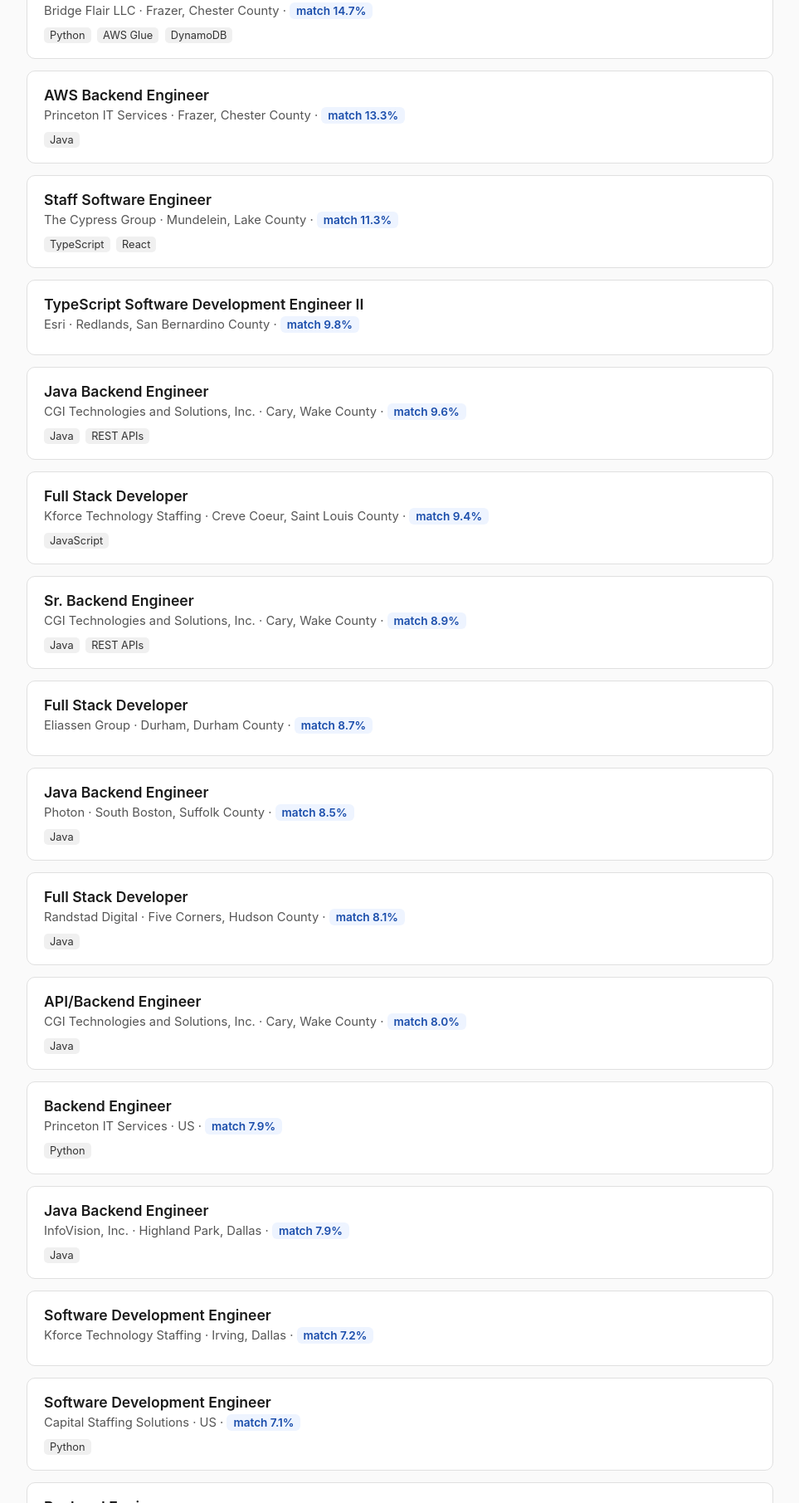
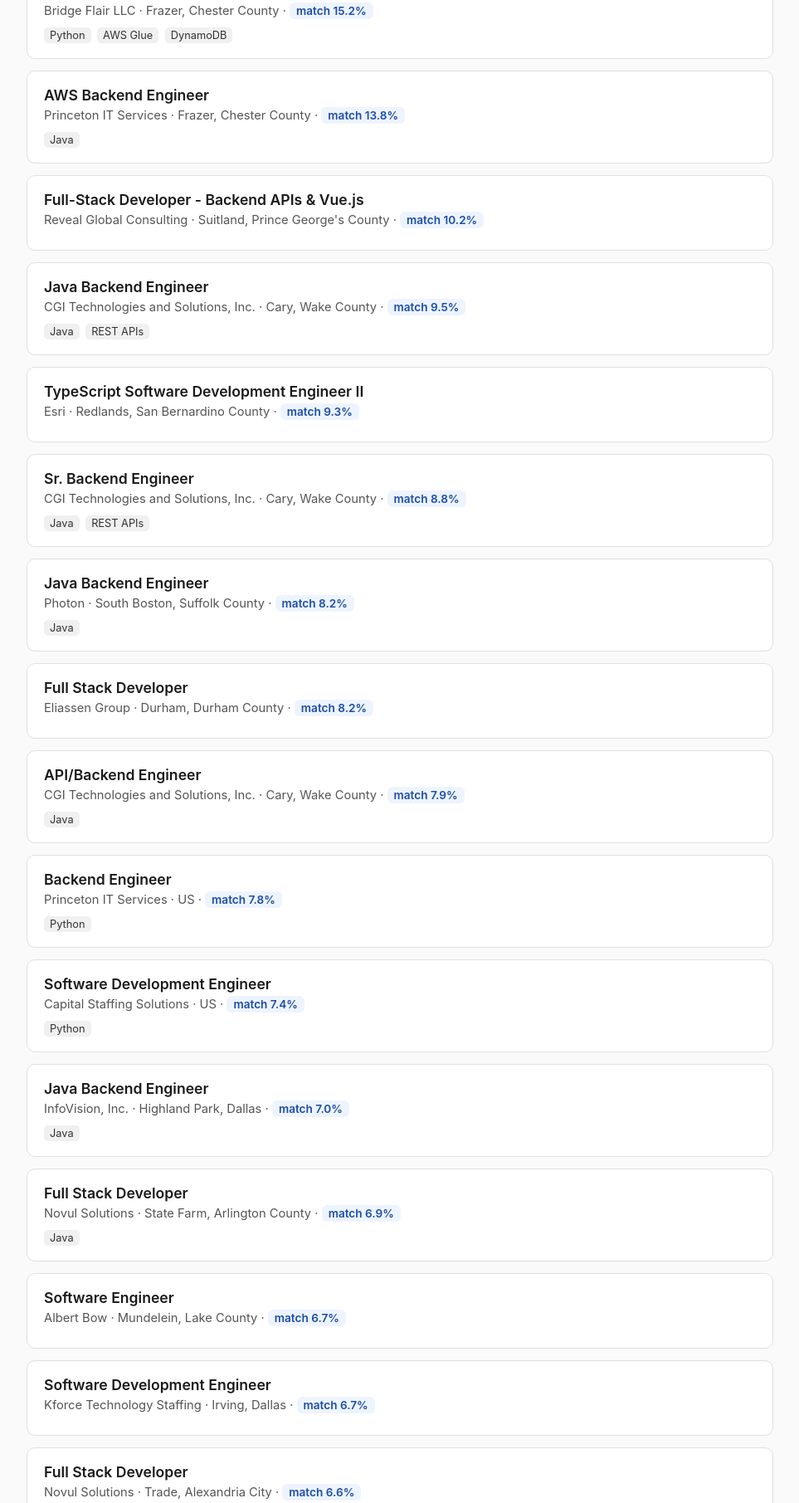
Before and after one commit to philipIsmail/job-matcher, a plain HTML site: page docs/index.html in a window 1280 px wide. Shown: the part 159-1970 px from the top of the page at 83% size, without its empty margins (158-1121 px from the left). Drawn offline with Linux system fonts and the light colour scheme.

Commit message:
Update daily job matches

```diff
--- a/docs/index.html
+++ b/docs/index.html
@@ -25,14 +25,14 @@
 </head>
 <body>
   <h1>Daily Job Matches</h1>
-  <div class="updated">Last updated: 2026-11-13 19:10 UTC · 20 jobs ranked</div>
+  <div class="updated">Last updated: 2026-11-14 17:37 UTC · 20 jobs ranked</div>
 
 
 
     <div class="job">
-      <div class="job-title"><a href="https://www.adzuna.com/land/ad/5959520998?se=Pmeq05Xf8RG3UKJUaLg__w&utm_medium=api&utm_source=84fd4a8d&v=FE263D14982D1A70D611EC78BBD1A90012D23CDF" target="_blank">Python Backend Engineer (W2)</a></div>
+      <div class="job-title"><a href="https://www.adzuna.com/land/ad/5959520998?se=rjywIFLg8RG3UKJUaLg__w&utm_medium=api&utm_source=84fd4a8d&v=FE263D14982D1A70D611EC78BBD1A90012D23CDF" target="_blank">Python Backend Engineer (W2)</a></div>
       <div class="job-meta">Bridge Flair LLC &middot; Frazer, Chester County
-        &middot; <span class="score">match 14.7%</span>
+        &middot; <span class="score">match 15.2%</span>
       </div>
 
       <div class="skills">
@@ -48,9 +48,9 @@
     </div>
 
     <div class="job">
-      <div class="job-title"><a href="https://www.adzuna.com/land/ad/5814187240?se=Pmeq05Xf8RG3UKJUaLg__w&utm_medium=api&utm_source=84fd4a8d&v=B8CA06CE8DC19DD6E4B54C3450FA5D1CDCCC4E3E" target="_blank">AWS Backend Engineer</a></div>
+      <div class="job-title"><a href="https://www.adzuna.com/land/ad/5814187240?se=rjywIFLg8RG3UKJUaLg__w&utm_medium=api&utm_source=84fd4a8d&v=B8CA06CE8DC19DD6E4B54C3450FA5D1CDCCC4E3E" target="_blank">AWS Backend Engineer</a></div>
       <div class="job-meta">Princeton IT Services &middot; Frazer, Chester County
-        &middot; <span class="score">match 13.3%</span>
+        &middot; <span class="score">match 13.8%</span>
       </div>
 
       <div class="skills">
@@ -62,33 +62,17 @@
     </div>
 
     <div class="job">
-      <div class="job-title"><a href="https://www.adzuna.com/land/ad/5962926896?se=HhaHzJXf8RGNl561rfNY_A&utm_medium=api&utm_source=84fd4a8d&v=2AB64AF565CD03EB6DA1B76AA3B59E6049D7AEB4" target="_blank">Staff Software Engineer</a></div>
-      <div class="job-meta">The Cypress Group &middot; Mundelein, Lake County
-        &middot; <span class="score">match 11.3%</span>
-      </div>
-
-      <div class="skills">
-
-        <span class="skill-tag">TypeScript</span>
-
-        <span class="skill-tag">React</span>
-
+      <div class="job-title"><a href="https://www.adzuna.com/land/ad/5965630121?se=csbHH1Lg8RGDtoxXJCvQRQ&utm_medium=api&utm_source=84fd4a8d&v=8C33281204CD487501CE61D3AE5425C75EC406C8" target="_blank">Full-Stack Developer - Backend APIs & Vue.js</a></div>
+      <div class="job-meta">Reveal Global Consulting &middot; Suitland, Prince George's County
+        &middot; <span class="score">match 10.2%</span>
       </div>
 
     </div>
 
     <div class="job">
-      <div class="job-title"><a href="https://www.adzuna.com/land/ad/5948636230?se=LFyzzpXf8RG3UKJUaLg__w&utm_medium=api&utm_source=84fd4a8d&v=4556A53A821A257671522504C160A331535F3EEB" target="_blank">TypeScript Software Development Engineer II</a></div>
-      <div class="job-meta">Esri &middot; Redlands, San Bernardino County
-        &middot; <span class="score">match 9.8%</span>
-      </div>
-
-    </div>
-
-    <div class="job">
-      <div class="job-title"><a href="https://www.adzuna.com/land/ad/5954381910?se=Pmeq05Xf8RG3UKJUaLg__w&utm_medium=api&utm_source=84fd4a8d&v=D29D4120D9FE2CFC1778401F64E52CBB7E42C690" target="_blank">Java Backend Engineer</a></div>
+      <div class="job-title"><a href="https://www.adzuna.com/land/ad/5954381910?se=rjywIFLg8RG3UKJUaLg__w&utm_medium=api&utm_source=84fd4a8d&v=D29D4120D9FE2CFC1778401F64E52CBB7E42C690" target="_blank">Java Backend Engineer</a></div>
       <div class="job-meta">CGI Technologies and Solutions, Inc. &middot; Cary, Wake County
-        &middot; <span class="score">match 9.6%</span>
+        &middot; <span class="score">match 9.5%</span>
       </div>
 
       <div class="skills">
@@ -102,23 +86,17 @@
     </div>
 
     <div class="job">
-      <div class="job-title"><a href="https://www.adzuna.com/land/ad/5927964565?se=iClu0ZXf8RG3UKJUaLg__w&utm_medium=api&utm_source=84fd4a8d&v=F49205D0C9CB03D62B92F43F60A8BB754B7A24C0" target="_blank">Full Stack Developer</a></div>
-      <div class="job-meta">Kforce Technology Staffing &middot; Creve Coeur, Saint Louis County
-        &middot; <span class="score">match 9.4%</span>
-      </div>
-
-      <div class="skills">
-
-        <span class="skill-tag">JavaScript</span>
-
+      <div class="job-title"><a href="https://www.adzuna.com/land/ad/5948636230?se=OA3fHlLg8RG2_dMaX_9hbQ&utm_medium=api&utm_source=84fd4a8d&v=4556A53A821A257671522504C160A331535F3EEB" target="_blank">TypeScript Software Development Engineer II</a></div>
+      <div class="job-meta">Esri &middot; Redlands, San Bernardino County
+        &middot; <span class="score">match 9.3%</span>
       </div>
 
     </div>
 
     <div class="job">
-      <div class="job-title"><a href="https://www.adzuna.com/land/ad/5954381897?se=Pmeq05Xf8RG3UKJUaLg__w&utm_medium=api&utm_source=84fd4a8d&v=AB7486046A85CF2393069F2586EE20C93BB7389C" target="_blank">Sr. Backend Engineer</a></div>
+      <div class="job-title"><a href="https://www.adzuna.com/land/ad/5954381897?se=rjywIFLg8RG3UKJUaLg__w&utm_medium=api&utm_source=84fd4a8d&v=AB7486046A85CF2393069F2586EE20C93BB7389C" target="_blank">Sr. Backend Engineer</a></div>
       <div class="job-meta">CGI Technologies and Solutions, Inc. &middot; Cary, Wake County
-        &middot; <span class="score">match 8.9%</span>
+        &middot; <span class="score">match 8.8%</span>
       </div>
 
       <div class="skills">
@@ -132,17 +110,9 @@
     </div>
 
     <div class="job">
-      <div class="job-title"><a href="https://www.adzuna.com/land/ad/5955581201?se=iClu0ZXf8RG3UKJUaLg__w&utm_medium=api&utm_source=84fd4a8d&v=138E78C4181D0D4D526F63E0E03F52BDA0580831" target="_blank">Full Stack Developer</a></div>
-      <div class="job-meta">Eliassen Group &middot; Durham, Durham County
-        &middot; <span class="score">match 8.7%</span>
-      </div>
-
-    </div>
-
-    <div class="job">
-      <div class="job-title"><a href="https://www.adzuna.com/land/ad/5922506510?se=Pmeq05Xf8RG3UKJUaLg__w&utm_medium=api&utm_source=84fd4a8d&v=592EA7515104E390E0113D113B06B7129A8D9259" target="_blank">Java Backend Engineer</a></div>
+      <div class="job-title"><a href="https://www.adzuna.com/land/ad/5922506510?se=rjywIFLg8RG3UKJUaLg__w&utm_medium=api&utm_source=84fd4a8d&v=592EA7515104E390E0113D113B06B7129A8D9259" target="_blank">Java Backend Engineer</a></div>
       <div class="job-meta">Photon &middot; South Boston, Suffolk County
-        &middot; <span class="score">match 8.5%</span>
+        &middot; <span class="score">match 8.2%</span>
       </div>
 
       <div class="skills">
@@ -154,50 +124,16 @@
     </div>
 
     <div class="job">
-      <div class="job-title"><a href="https://www.adzuna.com/land/ad/5943738159?se=iClu0ZXf8RG3UKJUaLg__w&utm_medium=api&utm_source=84fd4a8d&v=299E40E4506FA617E989AE9CCB9D8C5E3F8CD763" target="_blank">Full Stack Developer</a></div>
-      <div class="job-meta">Randstad Digital &middot; Five Corners, Hudson County
-        &middot; <span class="score">match 8.1%</span>
-      </div>
-
-      <div class="skills">
-
-        <span class="skill-tag">Java</span>
-
+      <div class="job-title"><a href="https://www.adzuna.com/land/ad/5955581201?se=csbHH1Lg8RGDtoxXJCvQRQ&utm_medium=api&utm_source=84fd4a8d&v=138E78C4181D0D4D526F63E0E03F52BDA0580831" target="_blank">Full Stack Developer</a></div>
+      <div class="job-meta">Eliassen Group &middot; Durham, Durham County
+        &middot; <span class="score">match 8.2%</span>
       </div>
 
     </div>
 
     <div class="job">
-      <div class="job-title"><a href="https://www.adzuna.com/land/ad/5954381903?se=Pmeq05Xf8RG3UKJUaLg__w&utm_medium=api&utm_source=84fd4a8d&v=D922CD9304F72BCB38E530DFC28B2348B5B2712F" target="_blank">API/Backend Engineer</a></div>
+      <div class="job-title"><a href="https://www.adzuna.com/land/ad/5954381903?se=rjywIFLg8RG3UKJUaLg__w&utm_medium=api&utm_source=84fd4a8d&v=D922CD9304F72BCB38E530DFC28B2348B5B2712F" target="_blank">API/Backend Engineer</a></div>
       <div class="job-meta">CGI Technologies and Solutions, Inc. &middot; Cary, Wake County
-        &middot; <span class="score">match 8.0%</span>
-      </div>
-
-      <div class="skills">
-
-        <span class="skill-tag">Java</span>
-
-      </div>
-
-    </div>
-
-    <div class="job">
-      <div class="job-title"><a href="https://www.adzuna.com/land/ad/5814218771?se=Pmeq05Xf8RG3UKJUaLg__w&utm_medium=api&utm_source=84fd4a8d&v=E91B3A74F87449BB608350F88FF03F643F84C416" target="_blank">Backend Engineer</a></div>
-      <div class="job-meta">Princeton IT Services &middot; US
-        &middot; <span class="score">match 7.9%</span>
-      </div>
-
-      <div class="skills">
-
-        <span class="skill-tag">Python</span>
-
-      </div>
-
-    </div>
-
-    <div class="job">
-      <div class="job-title"><a href="https://www.adzuna.com/land/ad/5945987453?se=Pmeq05Xf8RG3UKJUaLg__w&utm_medium=api&utm_source=84fd4a8d&v=5A72CC6330F3311389CEF3CF2BBBBC9896E4CA53" target="_blank">Java Backend Engineer</a></div>
-      <div class="job-meta">InfoVision, Inc. &middot; Highland Park, Dallas
         &middot; <span class="score">match 7.9%</span>
       </div>
 
@@ -210,17 +146,9 @@
     </div>
 
     <div class="job">
-      <div class="job-title"><a href="https://www.adzuna.com/land/ad/5952091198?se=LFyzzpXf8RG3UKJUaLg__w&utm_medium=api&utm_source=84fd4a8d&v=3EB88E46983FB037430C49A29BB809A9A251C481" target="_blank">Software Development Engineer</a></div>
-      <div class="job-meta">Kforce Technology Staffing &middot; Irving, Dallas
-        &middot; <span class="score">match 7.2%</span>
-      </div>
-
-    </div>
-
-    <div class="job">
-      <div class="job-title"><a href="https://www.adzuna.com/land/ad/5950838137?se=LFyzzpXf8RG3UKJUaLg__w&utm_medium=api&utm_source=84fd4a8d&v=94763DCA3A4A9A1749A4660D75369E6C09AD0E71" target="_blank">Software Development Engineer</a></div>
-      <div class="job-meta">Capital Staffing Solutions &middot; US
-        &middot; <span class="score">match 7.1%</span>
+      <div class="job-title"><a href="https://www.adzuna.com/land/ad/5814218771?se=rjywIFLg8RG3UKJUaLg__w&utm_medium=api&utm_source=84fd4a8d&v=E91B3A74F87449BB608350F88FF03F643F84C416" target="_blank">Backend Engineer</a></div>
+      <div class="job-meta">Princeton IT Services &middot; US
+        &middot; <span class="score">match 7.8%</span>
       </div>
 
       <div class="skills">
@@ -232,15 +160,35 @@
     </div>
 
     <div class="job">
-      <div class="job-title"><a href="https://www.adzuna.com/land/ad/5945162151?se=Pmeq05Xf8RG3UKJUaLg__w&utm_medium=api&utm_source=84fd4a8d&v=C652258428446D49A38D3B6AFD162653616AA36D" target="_blank">Backend Engineer</a></div>
-      <div class="job-meta">Oscar Technology &middot; South Boston, Suffolk County
-        &middot; <span class="score">match 7.0%</span>
+      <div class="job-title"><a href="https://www.adzuna.com/land/ad/5950838137?se=OA3fHlLg8RG2_dMaX_9hbQ&utm_medium=api&utm_source=84fd4a8d&v=94763DCA3A4A9A1749A4660D75369E6C09AD0E71" target="_blank">Software Development Engineer</a></div>
+      <div class="job-meta">Capital Staffing Solutions &middot; US
+        &middot; <span class="score">match 7.4%</span>
+      </div>
+
+      <div class="skills">
+
+        <span class="skill-tag">Python</span>
+
       </div>
 
     </div>
 
     <div class="job">
-      <div class="job-title"><a href="https://www.adzuna.com/land/ad/5958613574?se=iClu0ZXf8RG3UKJUaLg__w&utm_medium=api&utm_source=84fd4a8d&v=7FB4835A653E1B6641CFC4C31C0B721341C84C95" target="_blank">Full Stack Developer</a></div>
+      <div class="job-title"><a href="https://www.adzuna.com/land/ad/5945987453?se=rjywIFLg8RG3UKJUaLg__w&utm_medium=api&utm_source=84fd4a8d&v=5A72CC6330F3311389CEF3CF2BBBBC9896E4CA53" target="_blank">Java Backend Engineer</a></div>
+      <div class="job-meta">InfoVision, Inc. &middot; Highland Park, Dallas
+        &middot; <span class="score">match 7.0%</span>
+      </div>
+
+      <div class="skills">
+
+        <span class="skill-tag">Java</span>
+
+      </div>
+
+    </div>
+
+    <div class="job">
+      <div class="job-title"><a href="https://www.adzuna.com/land/ad/5958613574?se=csbHH1Lg8RGDtoxXJCvQRQ&utm_medium=api&utm_source=84fd4a8d&v=7FB4835A653E1B6641CFC4C31C0B721341C84C95" target="_blank">Full Stack Developer</a></div>
       <div class="job-meta">Novul Solutions &middot; State Farm, Arlington County
         &middot; <span class="score">match 6.9%</span>
       </div>
@@ -254,9 +202,25 @@
     </div>
 
     <div class="job">
-      <div class="job-title"><a href="https://www.adzuna.com/land/ad/5903176807?se=iClu0ZXf8RG3UKJUaLg__w&utm_medium=api&utm_source=84fd4a8d&v=16743A057560DED467E0CDD79F30E9503D2F3E39" target="_blank">Full Stack Developer</a></div>
+      <div class="job-title"><a href="https://www.adzuna.com/land/ad/5933345866?se=LJXmHVLg8RG9p9ob_RTtsA&utm_medium=api&utm_source=84fd4a8d&v=0E870324E77F87CB9929AE2762993C2626F62A57" target="_blank">Software Engineer</a></div>
+      <div class="job-meta">Albert Bow &middot; Mundelein, Lake County
+        &middot; <span class="score">match 6.7%</span>
+      </div>
+
+    </div>
+
+    <div class="job">
+      <div class="job-title"><a href="https://www.adzuna.com/land/ad/5952091198?se=OA3fHlLg8RG2_dMaX_9hbQ&utm_medium=api&utm_source=84fd4a8d&v=3EB88E46983FB037430C49A29BB809A9A251C481" target="_blank">Software Development Engineer</a></div>
+      <div class="job-meta">Kforce Technology Staffing &middot; Irving, Dallas
+        &middot; <span class="score">match 6.7%</span>
+      </div>
+
+    </div>
+
+    <div class="job">
+      <div class="job-title"><a href="https://www.adzuna.com/land/ad/5903176807?se=csbHH1Lg8RGDtoxXJCvQRQ&utm_medium=api&utm_source=84fd4a8d&v=16743A057560DED467E0CDD79F30E9503D2F3E39" target="_blank">Full Stack Developer</a></div>
       <div class="job-meta">Novul Solutions &middot; Trade, Alexandria City
-        &middot; <span class="score">match 6.7%</span>
+        &middot; <span class="score">match 6.6%</span>
       </div>
 
       <div class="skills">
@@ -272,7 +236,15 @@
     </div>
 
     <div class="job">
-      <div class="job-title"><a href="https://www.adzuna.com/land/ad/5952255999?se=LFyzzpXf8RG3UKJUaLg__w&utm_medium=api&utm_source=84fd4a8d&v=5B7F949932AD15043863B9ACA63BDC5469742948" target="_blank">Software Development Engineer (SDE)</a></div>
+      <div class="job-title"><a href="https://www.adzuna.com/land/ad/5945162151?se=rjywIFLg8RG3UKJUaLg__w&utm_medium=api&utm_source=84fd4a8d&v=C652258428446D49A38D3B6AFD162653616AA36D" target="_blank">Backend Engineer</a></div>
+      <div class="job-meta">Oscar Technology &middot; South Boston, Suffolk County
+        &middot; <span class="score">match 6.4%</span>
+      </div>
+
+    </div>
+
+    <div class="job">
+      <div class="job-title"><a href="https://www.adzuna.com/land/ad/5952255999?se=OA3fHlLg8RG2_dMaX_9hbQ&utm_medium=api&utm_source=84fd4a8d&v=5B7F949932AD15043863B9ACA63BDC5469742948" target="_blank">Software Development Engineer (SDE)</a></div>
       <div class="job-meta">Aivra Health LLC &middot; Georgiana, Butler County
         &middot; <span class="score">match 6.4%</span>
       </div>
@@ -280,15 +252,17 @@
     </div>
 
     <div class="job">
-      <div class="job-title"><a href="https://www.adzuna.com/land/ad/5934443294?se=Pmeq05Xf8RG3UKJUaLg__w&utm_medium=api&utm_source=84fd4a8d&v=28AA0187EC2F5E552318E29E18061302F1DC0C8B" target="_blank">Senior Backend Engineer</a></div>
-      <div class="job-meta">MphasiS Corporation USA &middot; Five Corners, Hudson County
-        &middot; <span class="score">match 6.3%</span>
+      <div class="job-title"><a href="https://www.adzuna.com/land/ad/5740550284?se=rjywIFLg8RG3UKJUaLg__w&utm_medium=api&utm_source=84fd4a8d&v=0EE4095650FC7C564679FB53E289826A24661006" target="_blank">Backend Engineer with Security Clearance</a></div>
+      <div class="job-meta">Zachary Piper Solutions, LLC &middot; Aurora, Arapahoe County
+        &middot; <span class="score">match 5.9%</span>
       </div>
 
-      <div class="skills">
+    </div>
 
-        <span class="skill-tag">Terraform</span>
-
+    <div class="job">
+      <div class="job-title"><a href="https://www.adzuna.com/land/ad/5946083063?se=LJXmHVLg8RG9p9ob_RTtsA&utm_medium=api&utm_source=84fd4a8d&v=8A8A2C6720F5D4FEA6E4BB9316025FA000EBF940" target="_blank">Software Engineer - AI Trainer</a></div>
+      <div class="job-meta">DataAnnotation &middot; Kirkland, King County
+        &middot; <span class="score">match 5.7%</span>
       </div>
 
     </div>
```
